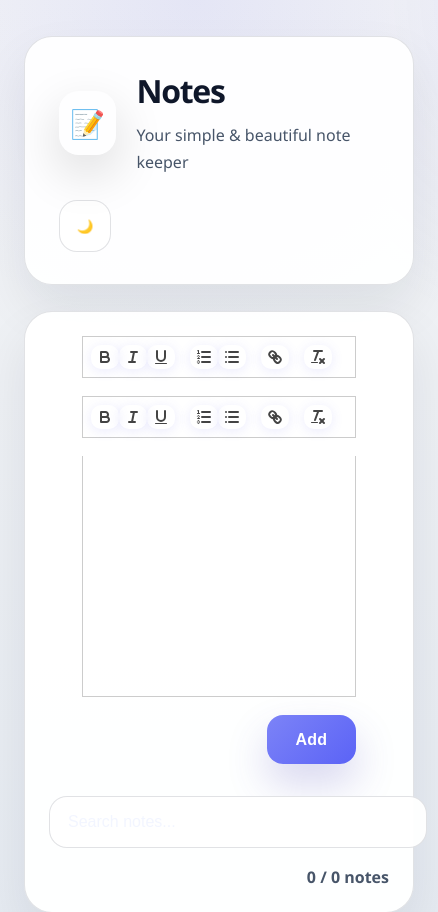
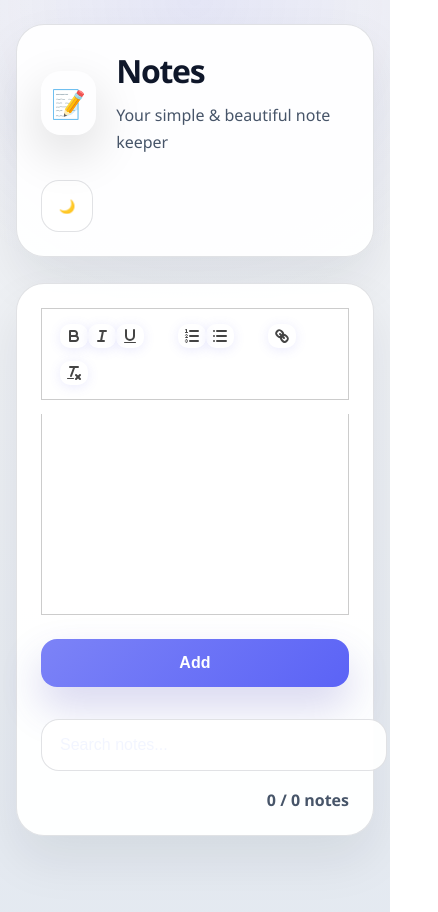
Before and after one commit to SanjogSSN/Notes, a React (Vite) app: page / in a window 390 px wide. Shown: the top 912 px of the page, 438 px wide, since content can reach past the window. Built offline with nearby package versions, Linux system fonts and the light colour scheme.

Commit message:
UI changes

```diff
--- a/src/App.css
+++ b/src/App.css
@@ -68,7 +68,6 @@ body {
 }
 
 #root {
-    width: min(100%, 1360px);
     margin: 0 auto;
     padding: 36px 24px 60px;
 }
@@ -165,22 +164,35 @@ body {
 
 .note-form {
     display: grid;
-    gap: 18px;
+    /* gap: 18px; */
     width: 100%;
     min-width: 0;
 }
 
 .note-editor {
+    display: block;
     width: 100%;
     min-width: 0;
     max-width: 100%;
 }
 
-.note-editor .ql-toolbar,
+.note-editor > .ql-toolbar,
+.note-editor > .ql-container {
+    display: block;
+    box-sizing: border-box;
+    width: 100% !important;
+    min-width: 0 !important;
+    max-width: 100% !important;
+    margin: 0;
+    border-radius: 18px;
+}
+
+.note-editor .ql-toolbar {
+    justify-content: flex-start;
+}
+
 .note-editor .ql-container {
     width: 100% !important;
-    max-width: 100% !important;
-    border-radius: 18px;
 }
 
 .note-editor .ql-toolbar {
@@ -189,6 +201,8 @@ body {
     border: 1px solid var(--border);
     border-bottom: none;
     box-shadow: inset 0 1px 0 rgba(255, 255, 255, 0.03);
+    justify-content: flex-start;
+    flex-wrap: wrap;
 }
 
 .note-editor .ql-toolbar .ql-formats {
@@ -200,7 +214,7 @@ body {
 .note-editor .ql-toolbar button,
 .note-editor .ql-toolbar .ql-picker {
     border: none !important;
-    background: var(--bg-button) !important;
+    background: transparent !important;
     color: var(--text-primary) !important;
     border-radius: 12px !important;
     padding: 8px 10px !important;
@@ -219,6 +233,15 @@ body {
     box-shadow: inset 0 0 0 1px rgba(255, 255, 255, 0.03);
 }
 
+.note-form>.ql-toolbar.ql-snow:first-child {
+    display: none;
+}
+
+.ql-toolbar.ql-snow .ql-formats {
+    padding: 0.4em 0.6em !important;
+    border-radius: 12px;
+}
+
 .note-editor .ql-editor {
     min-height: 240px;
     padding: 22px 20px;
@@ -235,6 +258,7 @@ body {
 .note-form-actions {
     display: flex;
     justify-content: flex-end;
+    margin-top: 10px;
 }
 
 .note-form-btn {
@@ -251,8 +275,9 @@ body {
 }
 
 .note-form-btn:hover {
-    transform: translateY(-1px);
-    opacity: 0.95;
+    background: linear-gradient(90deg, #4338ca 60%, #6366f1 100%);
+    transform: scale(1.09);
+    box-shadow: 0 6px 24px rgba(99, 102, 241, 0.19);
 }
 
 .notes-controls {
@@ -263,7 +288,7 @@ body {
 }
 
 .search-input {
-    width: 100%;
+    /* width: 100%; */
     min-width: 0;
     padding: 16px 18px;
     border-radius: 18px;
@@ -308,7 +333,7 @@ body {
 
 .note-edit {
     display: grid;
-    gap: 18px;
+    /* gap: 18px; */
     width: 100%;
     min-width: 0;
 }
@@ -340,10 +365,10 @@ body {
     padding: 0 18px;
 }
 
-.note-actions button:hover,
-.note-edit-actions button:hover {
-    background: var(--bg-button-hover);
-    transform: translateY(-1px);
+.note-edit-actions .note-form-btn {
+    background: linear-gradient(135deg, #7c83f7, #5b63f6);
+    color: white;
+    box-shadow: 0 20px 40px rgba(76, 69, 183, 0.22);
 }
 
 .note-actions .delete,
@@ -374,14 +399,9 @@ body {
     border-radius: 16px;
     background: rgba(255, 255, 255, 0.05);
     color: var(--text-primary);
-    font-weight: 700;
+    font-weight: 400;
     cursor: pointer;
     transition: background 0.2s ease, transform 0.2s ease;
-}
-
-.note-controls button:hover {
-    background: rgba(255, 255, 255, 0.12);
-    transform: translateY(-1px);
 }
 
 .note-controls button.delete {
@@ -399,6 +419,7 @@ body {
     display: flex;
     justify-content: flex-end;
     gap: 12px;
+    margin-top: 10px;
 }
 
 .note-edit-actions .note-form-btn {
@@ -427,6 +448,7 @@ body {
     .app-header {
         grid-template-columns: 1fr;
         text-align: left;
+        padding: 24px;
     }
 
     .notes-controls {
@@ -440,4 +462,46 @@ body {
     .note-item {
         padding: 20px;
     }
+
+    .note-form {
+        gap: 14px;
+    }
+
+    .note-editor .ql-toolbar {
+        padding: 10px 12px;
+    }
+
+    .note-editor .ql-toolbar .ql-formats {
+        flex-wrap: wrap;
+        gap: 8px;
+    }
+
+    .note-editor .ql-editor {
+        min-height: 200px;
+        padding: 18px 16px;
+    }
+
+    .note-form-actions {
+        justify-content: stretch;
+    }
+
+    .note-form-btn,
+    .note-actions button,
+    .note-edit-actions button {
+        width: 100%;
+        min-width: 0;
+    }
+
+    .note-actions,
+    .note-edit-actions {
+        justify-content: stretch;
+    }
+
+    .search-input {
+        width: 100%;
+    }
+
+    #root {
+        padding: 24px 16px 40px;
+    }
 }
--- a/src/components/NoteForm.jsx
+++ b/src/components/NoteForm.jsx
@@ -9,9 +9,11 @@ const NoteForm = () => {
     const quillRef = useRef(null);
 
     useEffect(() => {
-        if (!editorContainerRef.current) return;
+        // if (!editorContainerRef.current || quillRef.current) return;
 
-        quillRef.current = new Quill(editorContainerRef.current, {
+        const container = editorContainerRef.current;
+
+        quillRef.current = new Quill(container, {
             modules: {
                 toolbar: [
                     ['bold', 'italic', 'underline'],
--- a/src/components/NoteItem.jsx
+++ b/src/components/NoteItem.jsx
@@ -14,9 +14,11 @@ const NoteItem = ({ note }) => {
     }, [note.text]);
 
     useEffect(() => {
-        if (!editing || !editorContainerRef.current) return;
+        if (!editing || !editorContainerRef.current || quillRef.current) return;
 
-        quillRef.current = new Quill(editorContainerRef.current, {
+        const container = editorContainerRef.current;
+
+        quillRef.current = new Quill(container, {
             modules: {
                 toolbar: [
                     ['bold', 'italic', 'underline'],
@@ -58,8 +60,8 @@ const NoteItem = ({ note }) => {
                 <div className="note-edit">
                     <div ref={editorContainerRef} className="note-editor" />
                     <div className="note-edit-actions">
-                        <button onClick={handleSave} className="note-form-btn">Save</button>
-                        <button onClick={() => { setValue(note.text); setEditing(false); }} className="note-form-btn cancel-btn">Cancel</button>
+                        <button type="button" onClick={handleSave} className="note-form-btn">Save</button>
+                        <button type="button" onClick={() => { setValue(note.text); setEditing(false); }} className="note-form-btn cancel-btn">Cancel</button>
                     </div>
                 </div>
             ) : (
--- a/src/index.css
+++ b/src/index.css
@@ -13,7 +13,7 @@ body {
     letter-spacing: 0.01em;
 }
 
-.note-item button {
+/* .note-item button {
     background: #f22;
     color: #fff;
     border: none;
@@ -28,13 +28,11 @@ body {
     justify-content: center;
     border: 2px solid #fff0;
     width: 65px;
-}
+} */
 
 
 form {
-    display: flex;
-    gap: 0.7rem;
-    justify-content: center;
+    /* gap: 0.7rem; */
     margin-bottom: 0.5rem;
 }
 
@@ -70,11 +68,11 @@ form button {
     letter-spacing: 0.01em;
 }
 
-form button:hover {
+/* form button:hover {
     background: linear-gradient(90deg, #4338ca 60%, #6366f1 100%);
     transform: scale(1.09);
     box-shadow: 0 6px 24px rgba(99, 102, 241, 0.19);
-}
+} */
 
 .logo {
     will-change: filter;
```
